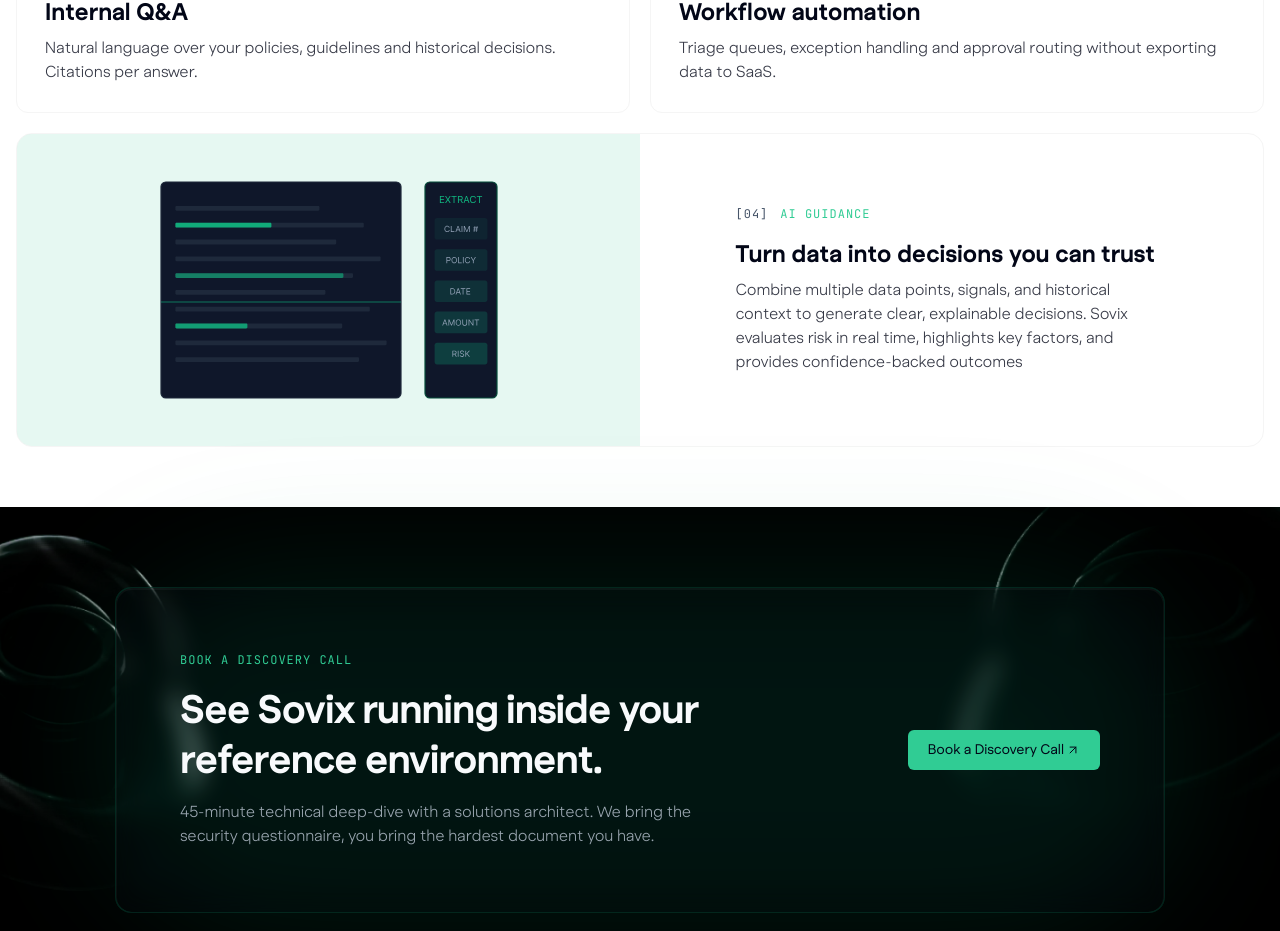
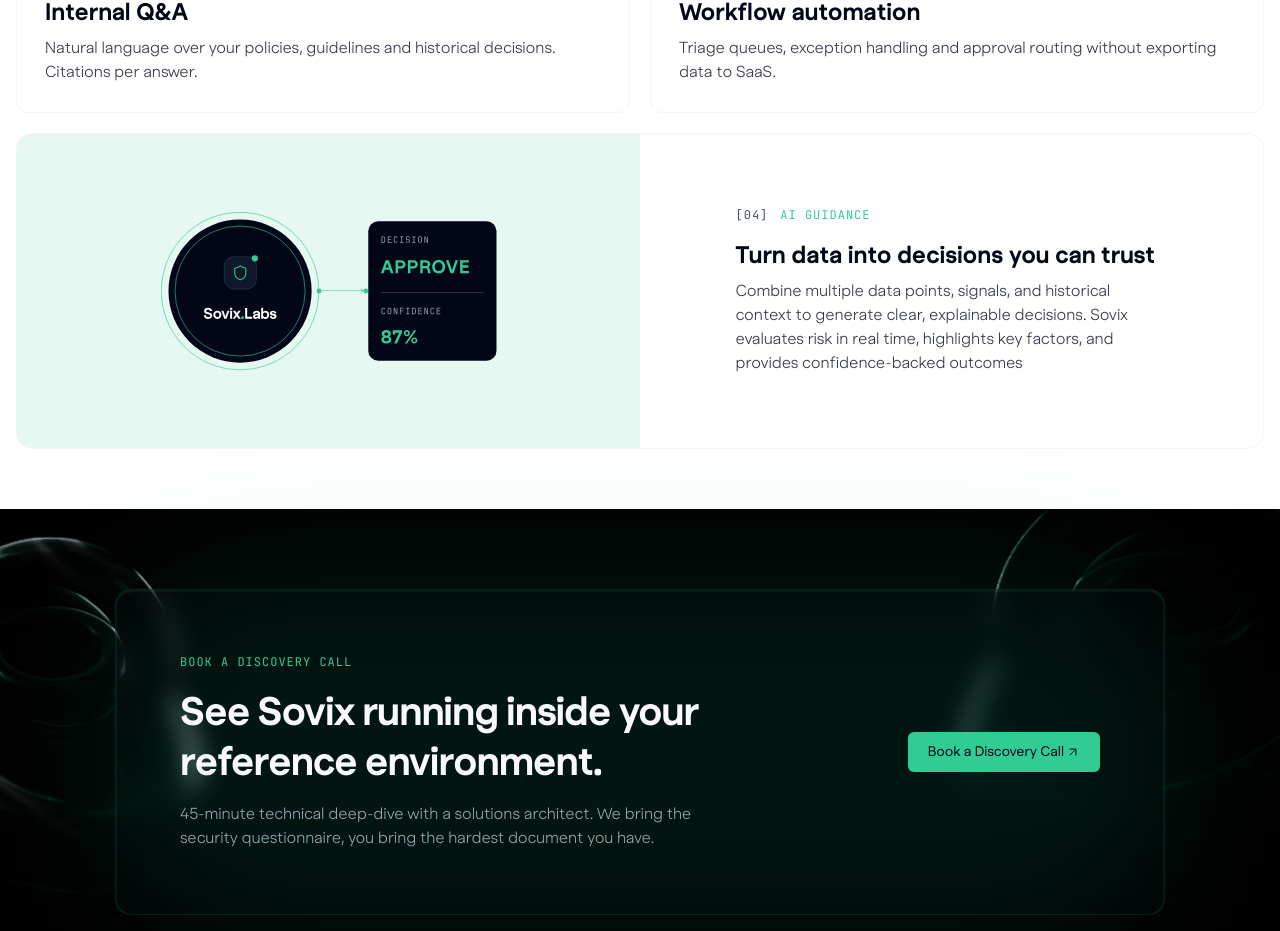
Before and after one commit to auspicious-soft/sovix-lab, a Next.js app: page / in a window 1280 px wide. Shown: the part 4415-5346 px from the top of the page. Built offline with nearby package versions, Linux system fonts and the light colour scheme.

Commit message:
image update

```diff
--- a/src/app/page.tsx
+++ b/src/app/page.tsx
@@ -2,6 +2,7 @@
 import BannerGraph from "@/assets/images/banner-graph.svg";
 import SovixCore from "@/assets/images/sovix-core.svg";
 import DocumentIntelligence from "@/assets/images/document-intelligence.svg";
+import AIGuidance from "@/assets/images/AI-guidance.svg";
 import Image from "next/image";
 import FeatureCard from "@/components/home/FeatureCard";
 import {
@@ -423,10 +424,10 @@
               <WorkflowAutomationIcon />
             </SurfacesCard>
           </div>
-          <div className="group w-full grid grid-cols-1 lg:grid-cols-[1fr_1fr] items-center rounded-2xl overflow-hidden border border-[#F5F5F5] transition-all duration-500 ease-out  hover:border-[#384965]">
-            <div className="bg-[#10B981]/10 flex justify-center items-center px-4 py-6 md:p-6">
+          <div className=" group w-full grid grid-cols-1 lg:grid-cols-[1fr_1fr] items-center rounded-2xl overflow-hidden border border-[#F5F5F5] transition-all duration-500 ease-out  hover:border-[#384965]">
+            <div className="bg-[#10B981]/10 flex justify-center items-center px-4 py-6 md:p-6 lg:min-h-[314px]">
               <Image
-                src={DocumentIntelligence}
+                src={AIGuidance}
                 alt="Document Intelligence"
                 className=" relative transition-all duration-500 ease-out group-hover:translate-x-10"
               />
--- a/src/assets/svgicons.tsx
+++ b/src/assets/svgicons.tsx
@@ -97,13 +97,13 @@
 );
 export const CallIcon = () => (
 <svg width="18" height="18" viewBox="0 0 18 18" fill="none" xmlns="http://www.w3.org/2000/svg">
-<path d="M13.5886 11.0265L10.5 11.625C8.41372 10.5779 7.12499 9.375 6.37499 7.5L6.95246 4.40243L5.86088 1.5H3.04769C2.20203 1.5 1.5361 2.19883 1.6624 3.03501C1.97771 5.1225 2.90739 8.90737 5.62499 11.625C8.47889 14.4789 12.5893 15.7173 14.8515 16.2095C15.7251 16.3996 16.5 15.7181 16.5 14.8241V12.1359L13.5886 11.0265Z" stroke="white" stroke-width="0.8" stroke-linecap="round" stroke-linejoin="round"/>
+<path d="M13.5886 11.0265L10.5 11.625C8.41372 10.5779 7.12499 9.375 6.37499 7.5L6.95246 4.40243L5.86088 1.5H3.04769C2.20203 1.5 1.5361 2.19883 1.6624 3.03501C1.97771 5.1225 2.90739 8.90737 5.62499 11.625C8.47889 14.4789 12.5893 15.7173 14.8515 16.2095C15.7251 16.3996 16.5 15.7181 16.5 14.8241V12.1359L13.5886 11.0265Z" stroke="white" strokeWidth="0.8" strokeLinecap="round" stroke-linejoin="round"/>
 </svg>
 );
 export const Emailcon = () => (
 <svg width="18" height="18" viewBox="0 0 18 18" fill="none" xmlns="http://www.w3.org/2000/svg">
-<path d="M5.25 6.75L9 9.375L12.75 6.75" stroke="white" stroke-width="0.8" stroke-linecap="round" stroke-linejoin="round"/>
-<path d="M1.5 12.75V5.25C1.5 4.42157 2.17157 3.75 3 3.75H15C15.8284 3.75 16.5 4.42157 16.5 5.25V12.75C16.5 13.5784 15.8284 14.25 15 14.25H3C2.17157 14.25 1.5 13.5784 1.5 12.75Z" stroke="white" stroke-width="0.8"/>
+<path d="M5.25 6.75L9 9.375L12.75 6.75" stroke="white" strokeWidth="0.8" strokeLinecap="round" stroke-linejoin="round"/>
+<path d="M1.5 12.75V5.25C1.5 4.42157 2.17157 3.75 3 3.75H15C15.8284 3.75 16.5 4.42157 16.5 5.25V12.75C16.5 13.5784 15.8284 14.25 15 14.25H3C2.17157 14.25 1.5 13.5784 1.5 12.75Z" stroke="white" strokeWidth="0.8"/>
 </svg>
 
 );
```
Also changed, not shown: src/assets/images/AI-guidance.svg (added).
